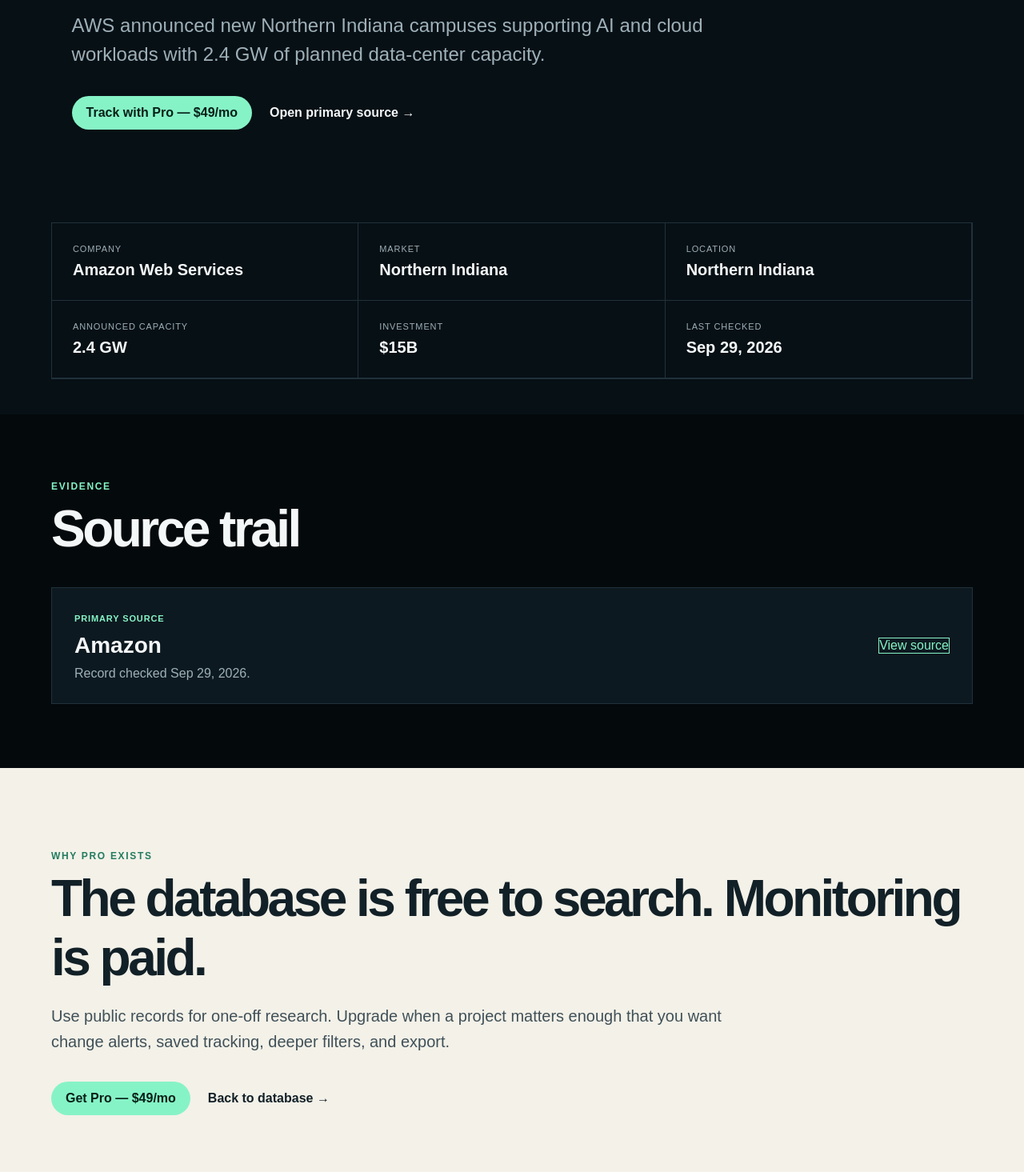
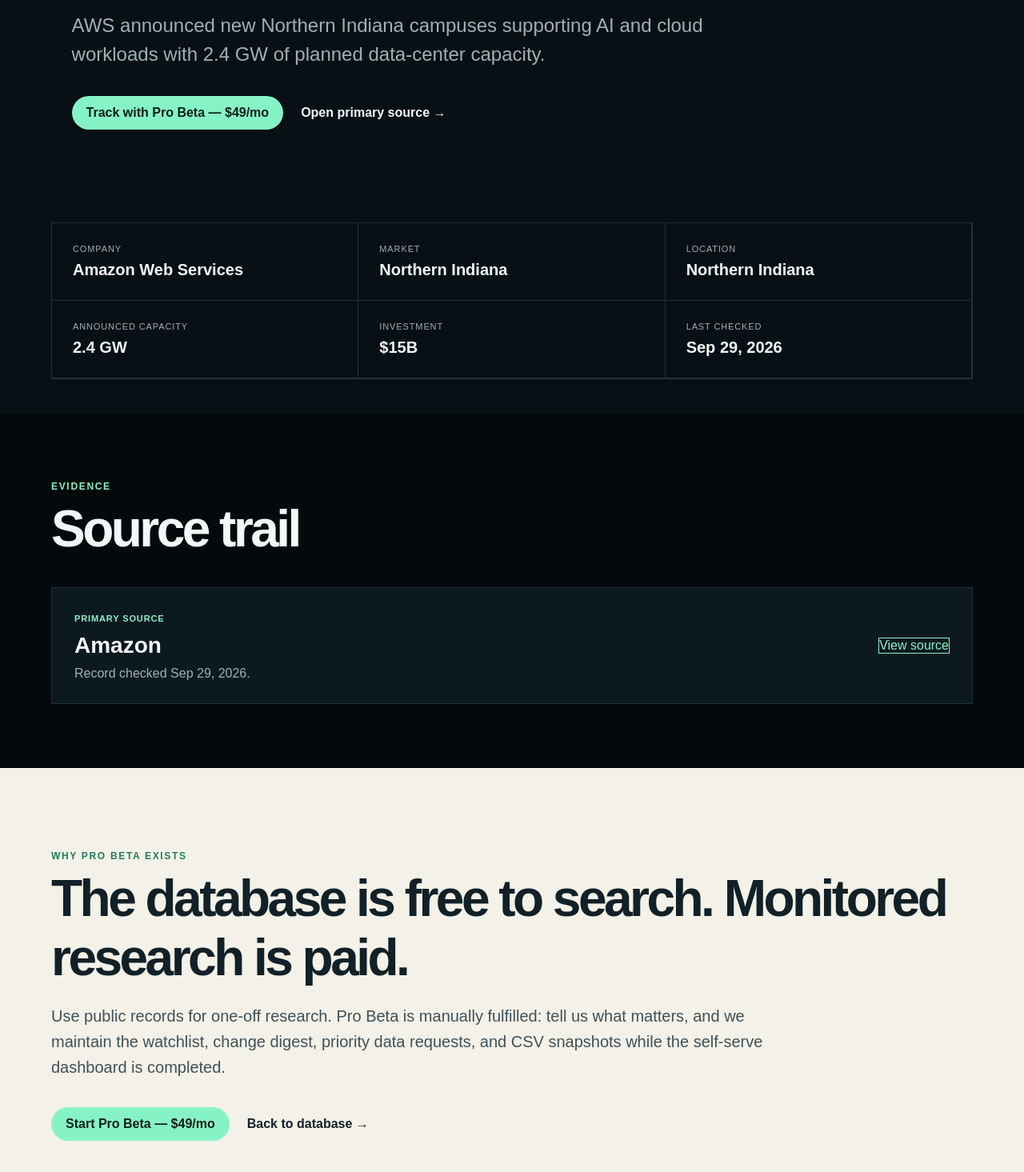
Before and after one commit to DopestT/data-center.forum, a Next.js app: page /database/amazon-northern-indiana-2-4gw in a window 1280 px wide. Shown: the part 425-1890 px from the top of the page at 80% size. Built offline with nearby package versions, Linux system fonts and the light colour scheme; no server answers; the database is empty.

Commit message:
Clarify project monitoring beta

```diff
--- a/app/database/[slug]/page.tsx
+++ b/app/database/[slug]/page.tsx
@@ -20,7 +20,7 @@
         <h1>{project.name}</h1>
         <p>{project.summary}</p>
         <div className="heroActions">
-          <a className="buttonLink" href={checkoutLinks.pro} target="_blank" rel="noreferrer">Track with Pro — $49/mo</a>
+          <a className="buttonLink" href={checkoutLinks.pro} target="_blank" rel="noreferrer">Track with Pro Beta — $49/mo</a>
           <a href={project.source_url} target="_blank" rel="noreferrer">Open primary source →</a>
         </div>
       </section>
@@ -49,10 +49,10 @@
       </section>
 
       <section className="section intel">
-        <span className="kicker">WHY PRO EXISTS</span>
-        <h2>The database is free to search. Monitoring is paid.</h2>
-        <p>Use public records for one-off research. Upgrade when a project matters enough that you want change alerts, saved tracking, deeper filters, and export.</p>
-        <div className="heroActions"><a className="buttonLink" href={checkoutLinks.pro} target="_blank" rel="noreferrer">Get Pro — $49/mo</a><Link href="/database">Back to database →</Link></div>
+        <span className="kicker">WHY PRO BETA EXISTS</span>
+        <h2>The database is free to search. Monitored research is paid.</h2>
+        <p>Use public records for one-off research. Pro Beta is manually fulfilled: tell us what matters, and we maintain the watchlist, change digest, priority data requests, and CSV snapshots while the self-serve dashboard is completed.</p>
+        <div className="heroActions"><a className="buttonLink" href={checkoutLinks.pro} target="_blank" rel="noreferrer">Start Pro Beta — $49/mo</a><Link href="/database">Back to database →</Link></div>
       </section>
     </main>
   );
```
